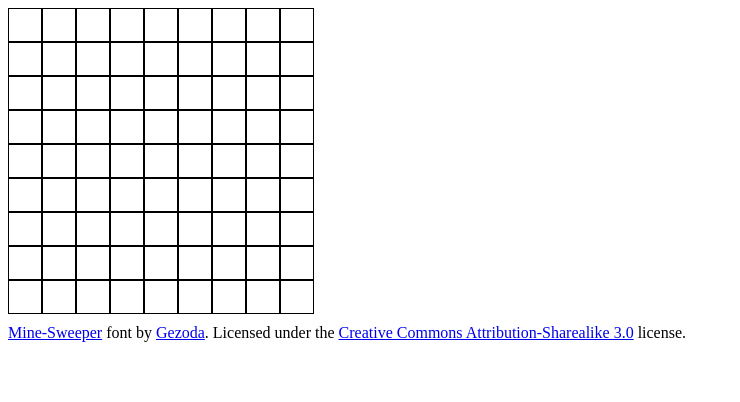
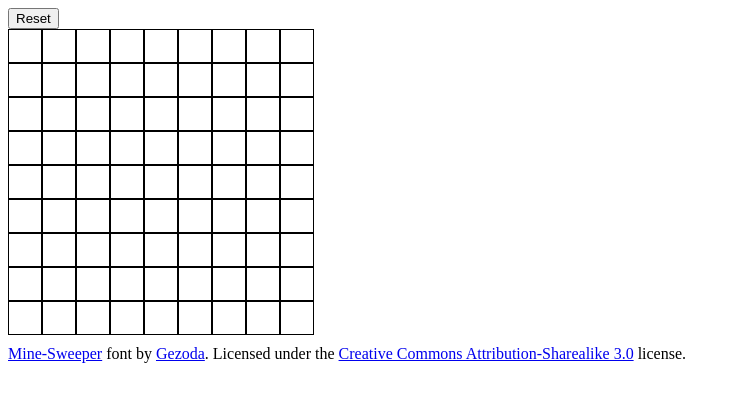
Before and after one commit to ezhai24/minesweeper, a Next.js app: page / in a window 1280 px wide. Shown: the top 402 px of the page, without its empty margins (0-740 px from the left). Built offline with nearby package versions, Linux system fonts and the light colour scheme.

Commit message:
reset field button

```diff
--- a/components/Minesweeper/index.tsx
+++ b/components/Minesweeper/index.tsx
@@ -19,7 +19,7 @@ const Plot = styled.span({
 
 const Minesweeper = () => {
   const [fieldSize] = useState(FieldSize.BEGINNER);
-  const [minefield] = useState(
+  const [minefield, setMinefield] = useState(
     generateMinefield(
       fieldSize.numRows,
       fieldSize.numColumns,
@@ -181,9 +181,26 @@ const Minesweeper = () => {
     }
   };
 
+  const resetField = () => {
+    setMinefield(
+      generateMinefield(
+        fieldSize.numRows,
+        fieldSize.numColumns,
+        fieldSize.numMines
+      )
+    );
+    setPlotStates(
+      Array.from({ length: fieldSize.numRows }, () =>
+        Array.from({ length: fieldSize.numColumns }, () => PlotState.DEFAULT)
+      )
+    );
+    setIsGameOver(false);
+  };
+
   return (
     <>
       {isGameWon && <p>You win!</p>}
+      <button onClick={resetField}>Reset</button>
       {minefield.map((row, rowIndex) => (
         <Row key={rowIndex}>
           {row.map((plotValue, columnIndex) => (
```
